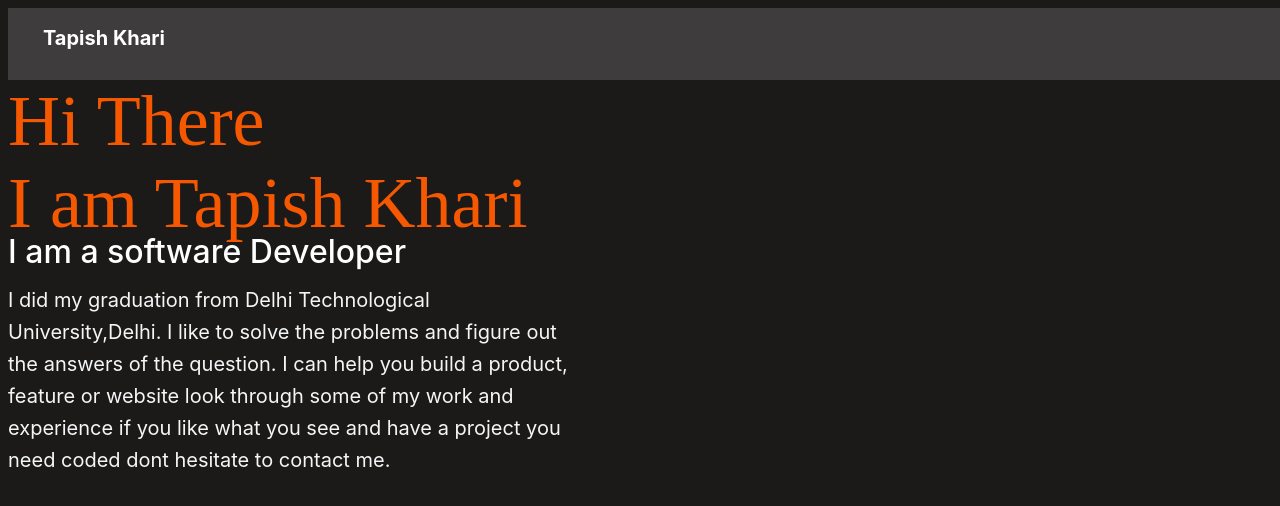
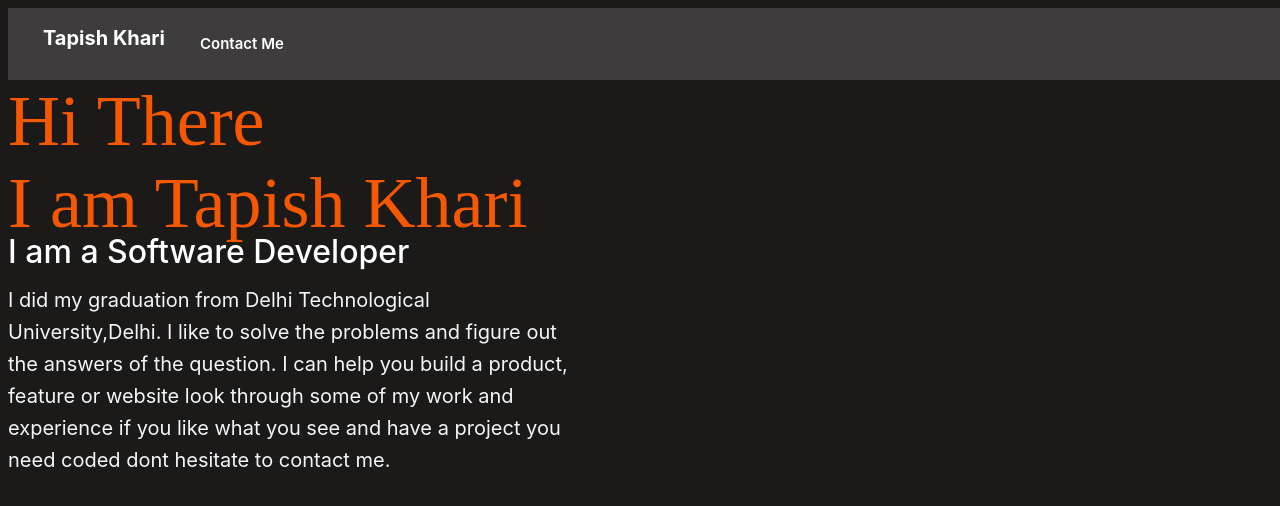
Before and after one commit to TapishKhari/Personal_Information, a plain HTML site: page index.html in a window 1280 px wide. Shown: the top 506 px of the page. Drawn offline with Linux system fonts and the light colour scheme.

Commit message:
Final Commit

```diff
--- a/index.html
+++ b/index.html
@@ -10,12 +10,13 @@
 <body>
     <div class="heading">
         <p id="name">Tapish Khari</p>
+        <p id="contact">Contact Me</p>
     </div>
     <div class="intro">
-        <p >Hi There<br> I am Tapish Khari</p>
+        <p>Hi There<br> I am Tapish Khari</p>
     </div>
     <div class="brief">
-        <p>I am a software Developer</p>
+        <p>I am a Software Developer</p>
     </div>
     <div class="describe">
         <p>I did my graduation from Delhi Technological University,Delhi.
--- a/style.css
+++ b/style.css
@@ -13,7 +13,7 @@ body{
     height: 72px;
     left: 0px;
     top: 0px;
-
+    display:flex;
     background: #3E3C3C;
 }
 #name{
@@ -32,6 +32,29 @@ text-align: center;
 
 color: #FFFFFF;
 
+}
+#contact{
+
+
+font-family: 'Inter';
+font-style: normal;
+font-weight: 600;
+font-size: 15px;
+line-height: 20px;
+/* identical to box height, or 133% */
+
+display: flex;
+align-items: center;
+text-align: center;
+
+color: #FFFFFF;
+
+
+/* Inside auto layout */
+
+flex: none;
+order: 0;
+flex-grow: 0;
 }
 .intro{
     width: 566px;
```
